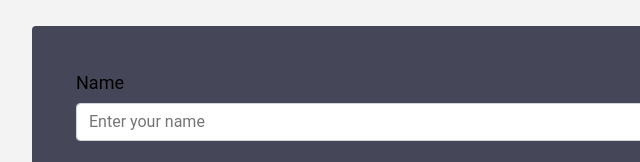
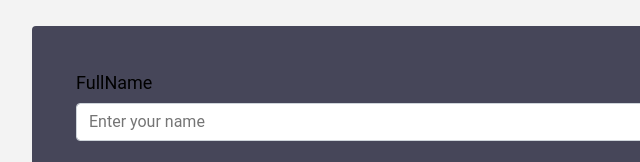
Before and after one commit to HadranielAmon/SATrials, a plain HTML site: page index.html in a window 1280 px wide. Shown: the part 126-288 px from the top of the page, 248-888 px from the left. Drawn offline with Linux system fonts and the light colour scheme.

Commit message:
made changes

```diff
--- a/index.html
+++ b/index.html
@@ -21,7 +21,7 @@
       </header>
       <form id="survey-form">
         <div class="form-group">
-          <label id="name-label" for="name">Name</label>
+          <label id="name-label" for="name">FullName</label>
           <input
             type="text"
             name="name"
```
